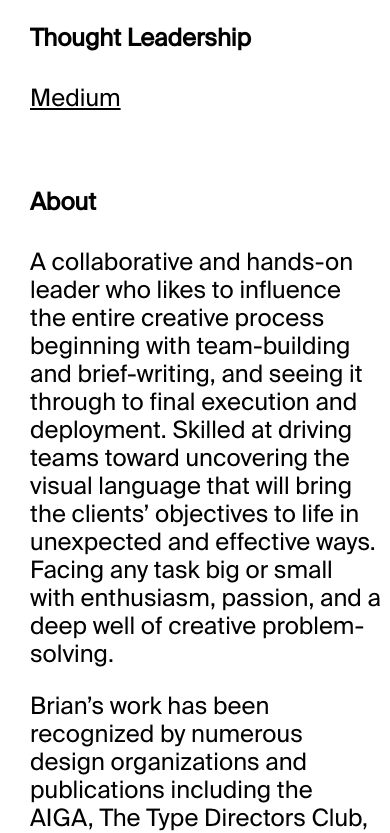
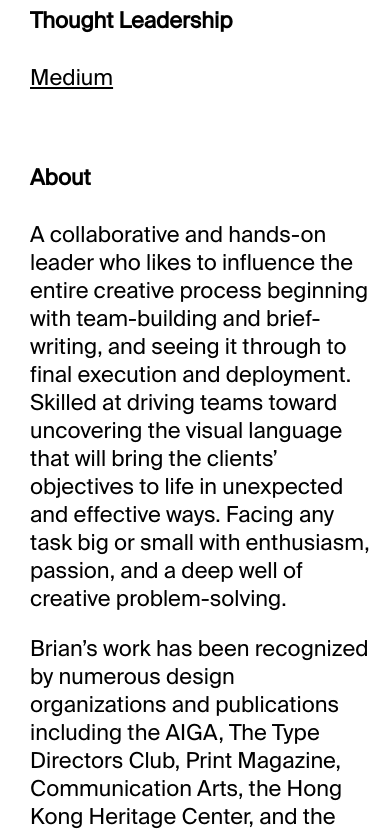
Before and after one commit to gavinoconnor/bp-site, a React (Create React App) app: page / in a window 390 px wide. Shown: the part 2620-3453 px from the top of the page. Built offline with nearby package versions, Linux system fonts and the light colour scheme.

Commit message:
overall css fixes

```diff
--- a/src/App.css
+++ b/src/App.css
@@ -32,8 +32,6 @@
   color: #000000;
   border-bottom: 4px solid black;
 }
-
-
 
 /*  */
 /* Client component styling */
@@ -73,9 +71,9 @@
 }
 
 .client-image img {
-   position: fixed;
+   position: absolute;
    top: 50%;
-   left: 60%;
+   left: 50%;
    transform: translateX(-50%) translateY(-50%);
    max-width: 100%;
    max-height: 80%;
@@ -87,7 +85,8 @@
   background: #FFF;
   padding: 60px;
   display: grid;
-  grid-template-columns: 1fr 1fr;
+  grid-template-columns: 50% 1fr;
+  grid-template-areas: 'about contact';
   font-family: 'SuisseIntl-Regular';
   font-size: 18px;
   letter-spacing: 0;
@@ -100,6 +99,7 @@
 
 .about-col-1 {
   grid-area: about;
+  padding-right: 50px;
 }
 
 .about-col-2 {
@@ -174,13 +174,13 @@
 
   .about-container {
     padding: 30px;
-    width: 90%;
+    width: 100%;
     display: grid;
     grid-template-areas:
     'contact'
     'about';
     grid-template-columns: 1fr;
-    font-size: 24px;
+    font-size: 22px;
     line-height: 28px;
   }
   .about-col-1 {
```
